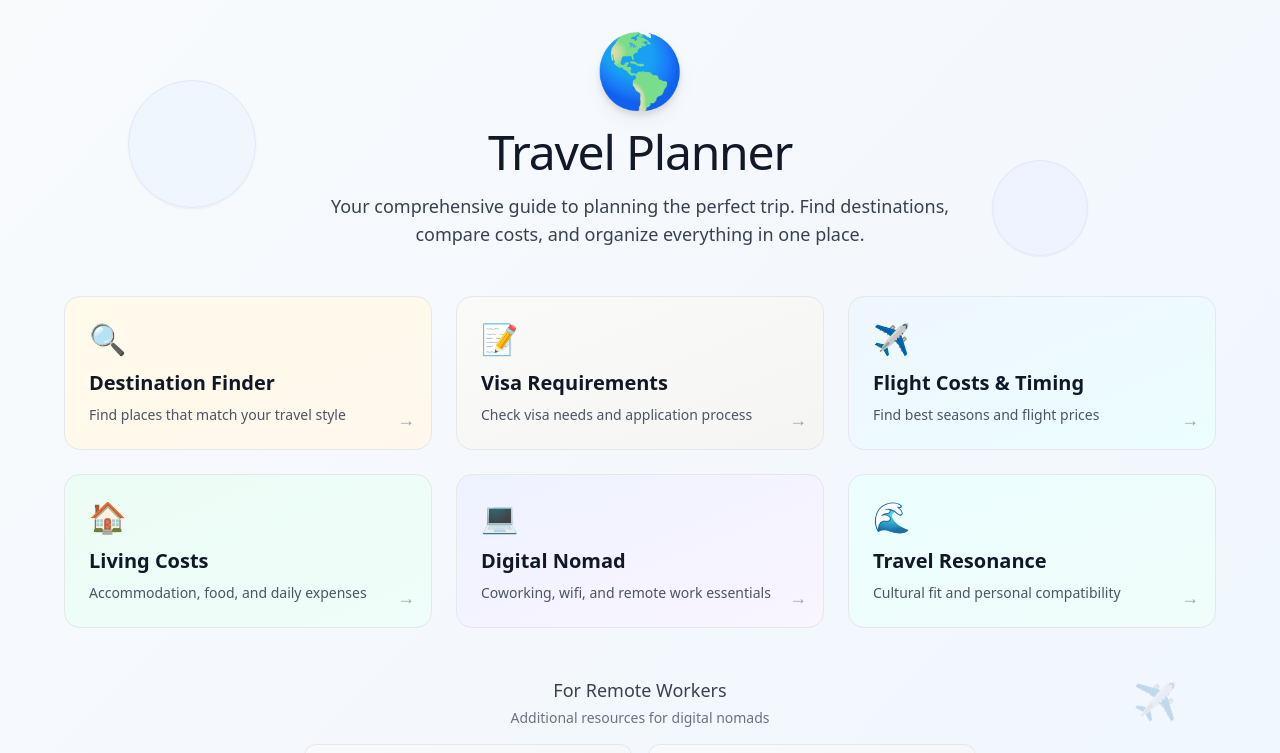
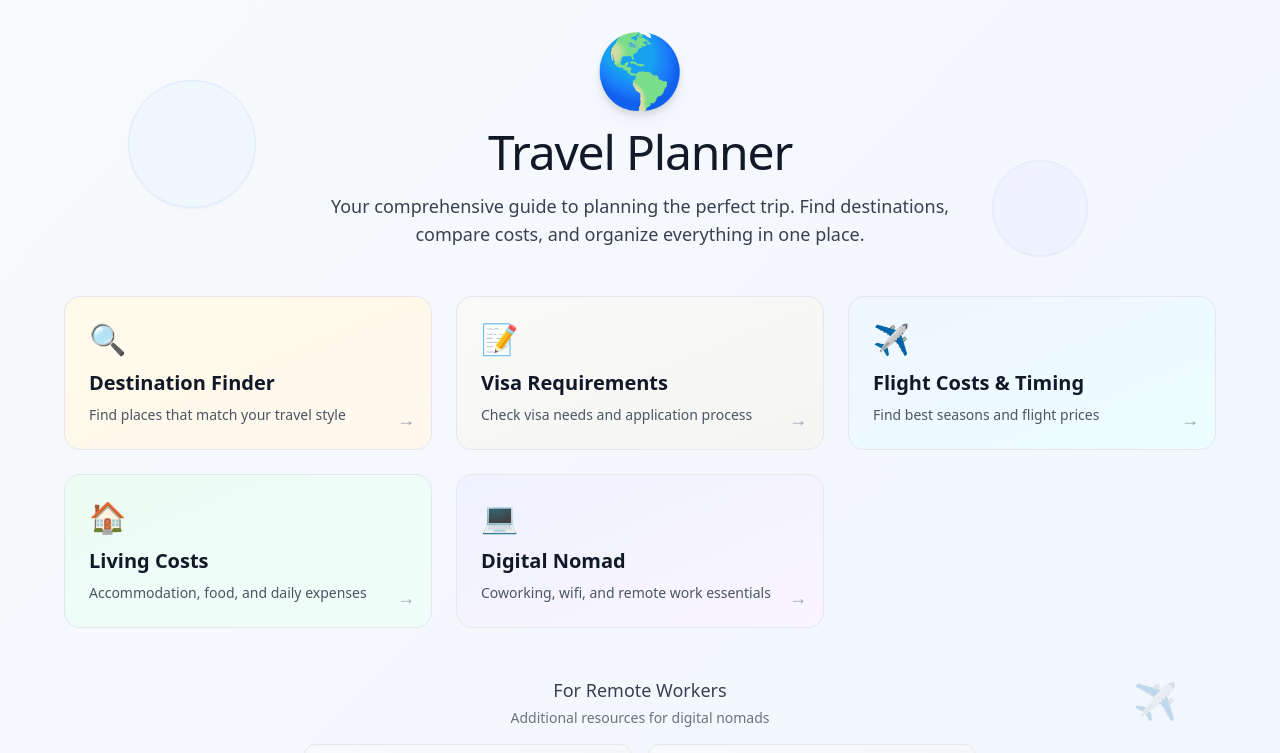
Before and after one commit to wgrea/Travel-Planner, a SvelteKit app: page / in a window 1280 px wide. Shown: the top 753 px of the page. Built offline with nearby package versions, Linux system fonts and the light colour scheme.

Commit message:
Add files via upload

```diff
--- a/src/routes/+page.svelte
+++ b/src/routes/+page.svelte
@@ -86,14 +86,15 @@ Design & UX:
       color: "from-indigo-50 to-purple-50",
       accent: "text-indigo-700"
     },
+    /*
     {
-      title: "Travel Resonance",
+      title: "Saved Plans",
       description: "Cultural fit and personal compatibility",
       icon: "🌊",
       path: "/resonance",
       color: "from-cyan-50 to-teal-50",
       accent: "text-cyan-700"
-    }
+    } */
   ];
 
   // Digital Nomad sub-pages - smaller and more subtle
```
